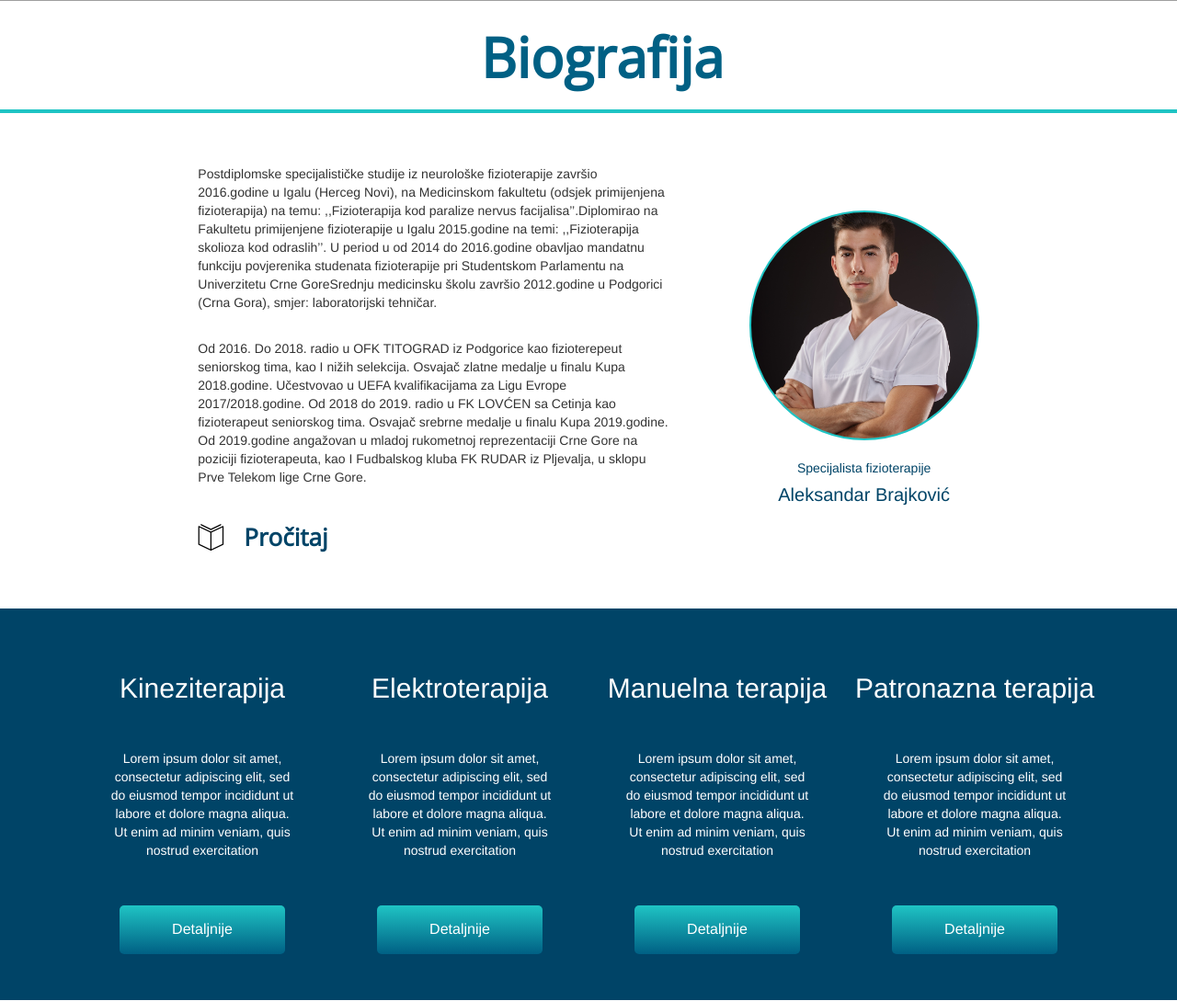
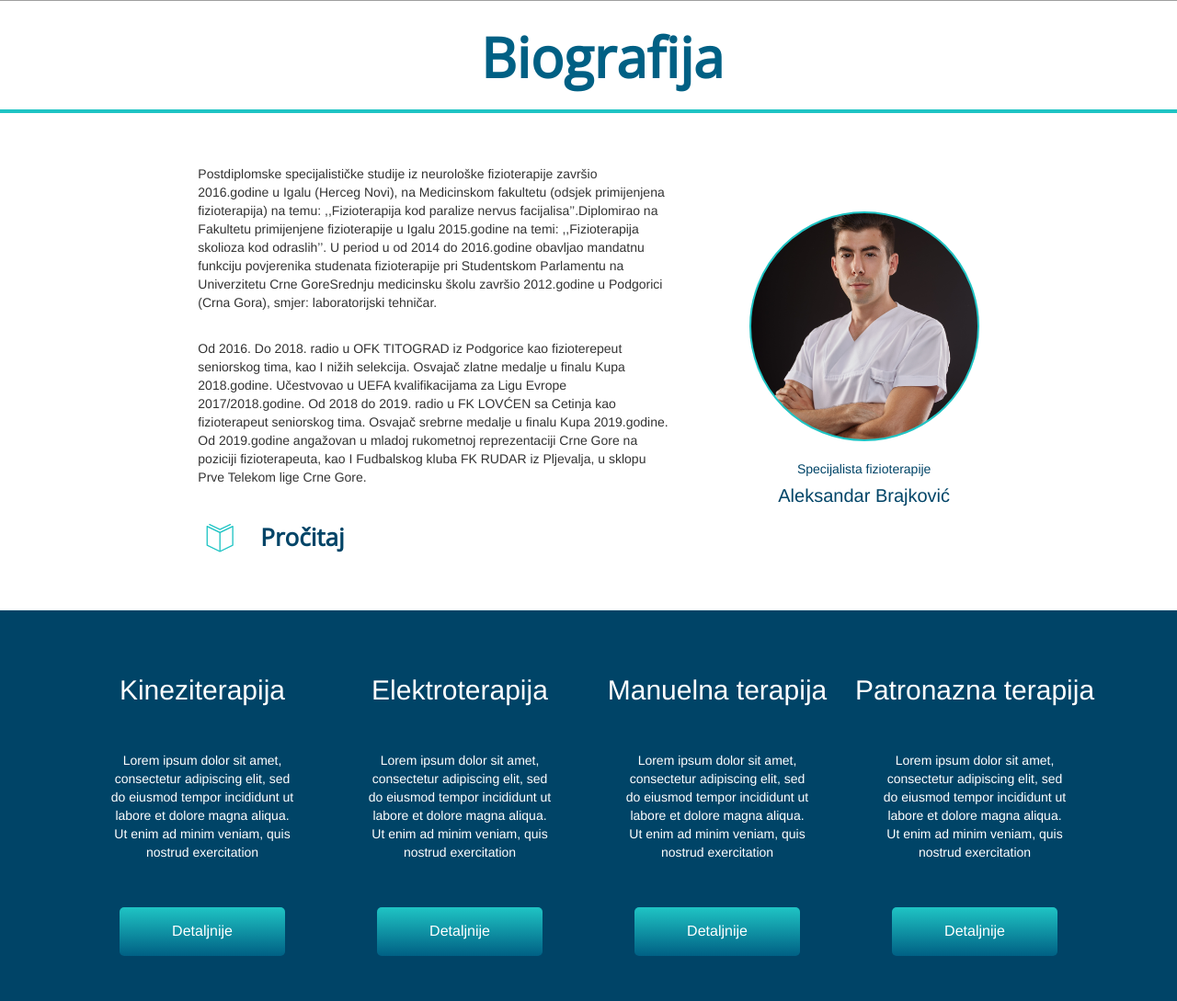
Before and after one commit to PetarGajevic/Pollex-Physio, a PHP site: page / in a window 1280 px wide. Shown: the part 699-1788 px from the top of the page at 92% size. Run offline with PHP 8.4, Linux system fonts and the light colour scheme; grey boxes are pictures that could not be loaded.

```diff
--- a/css/style.css
+++ b/css/style.css
@@ -212,12 +212,12 @@ background-size: cover;
 }
 
 .bio-content #moreIcon{
-    background-image: url('../assets/procitaj.svg');
-    width: 30px;
-    height: 30px;
+    background-image: url('../assets/moreIcone.svg');
+    width: 48px;
+    height: 40px;
     background-position: center;
     background-size: cover;
-    margin-top: 30px;
+    margin-top: 25px;
 }
 
 .bio-content #moreText{
```
Also changed, not shown: sendmail.php (+8 -12 lines), assets/moreIcone.svg (added).
